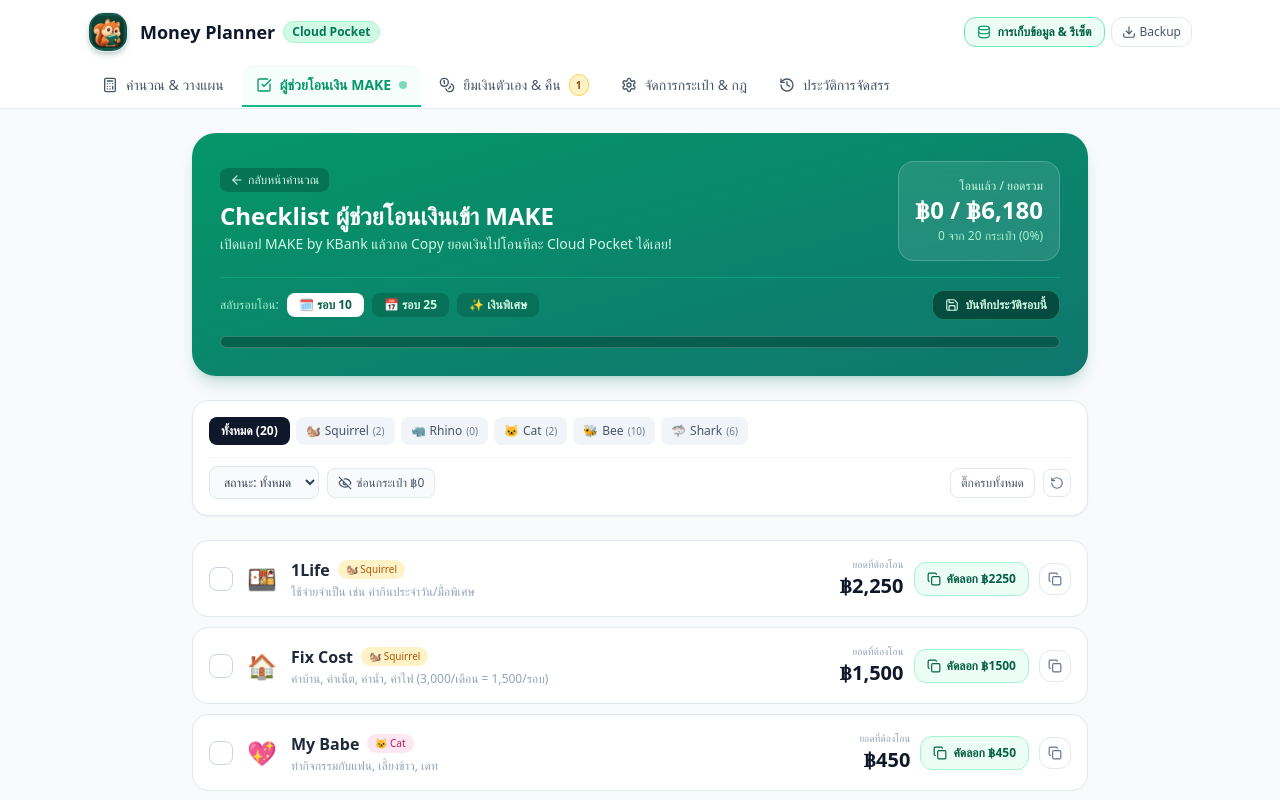
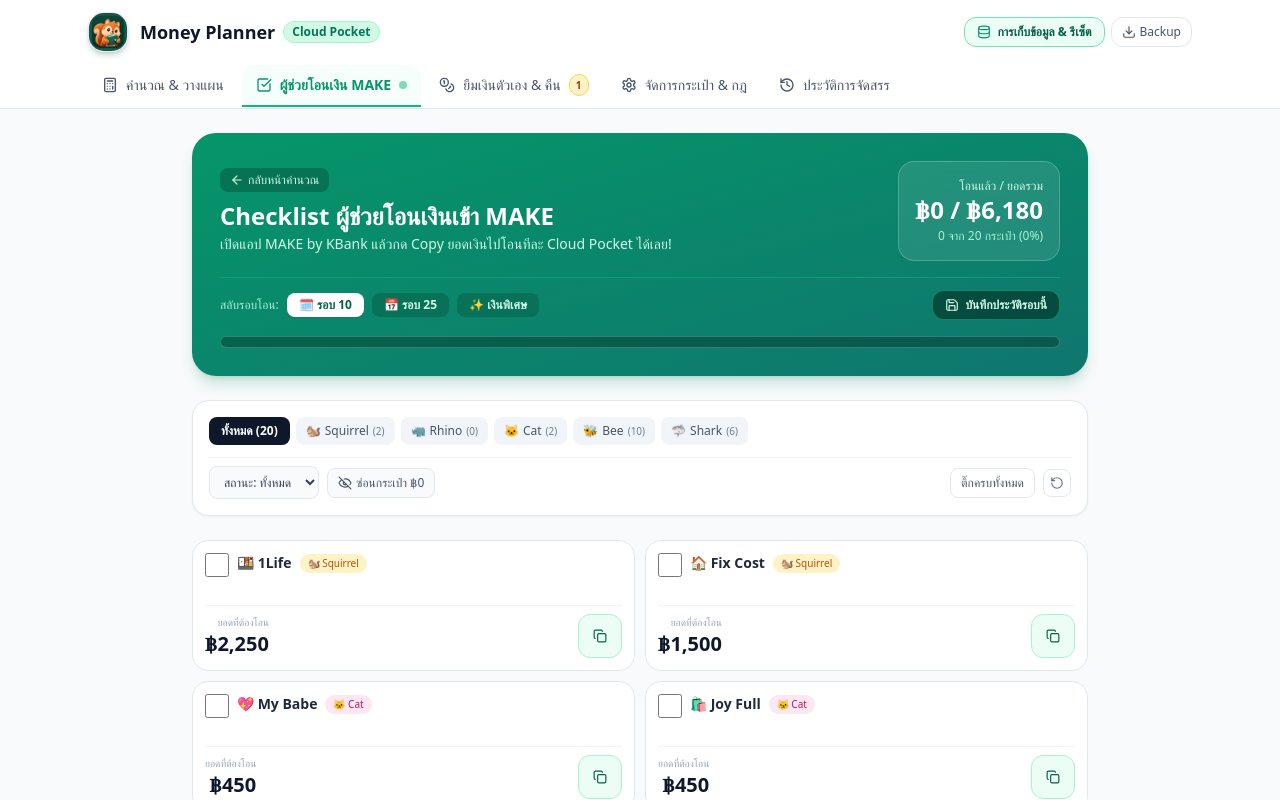
Before and after one commit to snoopy1989doo-source/make-pocket-planner, a React (Vite) app: page / in a window 1280 px wide. Both pictures are taken after a click on the button "ผู้ช่วยโอนเงิน MAKE". Shown: the top 800 px of the page. Built offline with nearby package versions, Linux system fonts and the light colour scheme.

Commit message:
Add pocket suballocation breakdowns

```diff
--- a/src/components/SelfLoanTracker.jsx
+++ b/src/components/SelfLoanTracker.jsx
@@ -411,7 +411,7 @@
               <input
                 type="number"
                 min="0"
-                step="50"
+                step="1"
                 required
                 value={formData.totalAmount === 0 ? '' : formData.totalAmount}
                 placeholder="0"
@@ -432,7 +432,7 @@
               <input
                 type="number"
                 min="0"
-                step="50"
+                step="1"
                 value={formData.paidAmount === 0 ? '' : formData.paidAmount}
                 placeholder="0"
                 onFocus={(e) => e.target.select()}
@@ -469,7 +469,7 @@
                   <input
                     type="number"
                     min="0"
-                    step="50"
+                    step="1"
                     value={formData.amountPerRound === 0 ? '' : formData.amountPerRound}
                     placeholder="0"
                     onFocus={(e) => e.target.select()}
--- a/src/components/TransferChecklist.jsx
+++ b/src/components/TransferChecklist.jsx
@@ -320,9 +320,9 @@
       </div>
 
       {/* Pocket Checklist Rows */}
-      <div className="space-y-2.5">
+      <div className="grid grid-cols-2 gap-2.5">
         {filteredPockets.length === 0 ? (
-          <div className="bg-white rounded-2xl border border-slate-200 p-8 text-center text-slate-500 text-sm">
+          <div className="col-span-2 bg-white rounded-2xl border border-slate-200 p-8 text-center text-slate-500 text-sm">
             <p className="font-semibold text-slate-700 mb-1">
               ไม่มีกระเป๋าเงินในตัวกรองนี้
             </p>
@@ -343,8 +343,7 @@
             return (
               <div
                 key={pocket.id}
-                onClick={() => !isZero && toggleCheck(pocket.id)}
-                className={`bg-white rounded-2xl border p-4 transition-all flex flex-col sm:flex-row sm:items-center justify-between gap-3 select-none group ${
+                className={`min-w-0 bg-white rounded-2xl border p-3 transition-all flex flex-col justify-between gap-2 select-none group ${
                   isZero
                     ? 'opacity-40 bg-slate-50/70 border-slate-200 cursor-default'
                     : isDone
@@ -353,41 +352,45 @@
                 }`}
               >
                 {/* Left: Checkbox + Pocket Details */}
-                <div className="flex items-center gap-3.5 min-w-0">
-                  <div
-                    className={`w-6 h-6 rounded-lg border flex items-center justify-center transition-all flex-shrink-0 ${
-                      isZero
-                        ? 'border-slate-200 bg-slate-100 text-transparent'
-                        : isDone
-                        ? 'bg-emerald-600 border-emerald-600 text-white shadow-sm'
-                        : 'border-slate-300 bg-white group-hover:border-emerald-500'
-                    }`}
-                  >
-                    {isDone && !isZero && <Check className="w-4 h-4 stroke-[3]" />}
-                  </div>
-
-                  <span className="text-2xl flex-shrink-0">{pocket.emoji || '📁'}</span>
+                <label className="flex items-start gap-2 min-w-0 min-h-11 cursor-pointer">
+                  <input type="checkbox" checked={isDone} disabled={isZero}
+                    onChange={() => toggleCheck(pocket.id)}
+                    aria-label={`โอนแล้ว ${pocket.name}`}
+                    className="w-6 h-6 shrink-0 accent-emerald-600" />
 
                   <div className="min-w-0">
                     <div className="flex items-center gap-2 flex-wrap">
-                      <span className={`font-bold text-sm sm:text-base ${isDone ? 'line-through text-slate-400' : 'text-slate-800'}`}>
-                        {pocket.name}
+                      <span className={`break-words font-bold text-sm ${isDone ? 'line-through text-slate-400' : 'text-slate-800'}`}>
+                        {pocket.emoji} {pocket.name}
                       </span>
                       <span className={`text-[10px] px-2 py-0.5 rounded-full font-medium ${category?.badgeBg} ${category?.textColor}`}>
                         {category?.emoji} {category?.name}
                       </span>
                     </div>
-                    {pocket.description && (
-                      <p className="text-xs text-slate-400 truncate mt-0.5">
-                        {pocket.description}
-                      </p>
-                    )}
                   </div>
-                </div>
+                </label>
+
+                {(pocket.suballocations || []).length > 0 && (
+                  <div className="space-y-1 rounded-lg bg-slate-50 p-2 text-[10px] text-slate-600">
+                    {(pocket.suballocations || []).map((item) => (
+                      <div key={item.id} className="flex justify-between gap-2">
+                        <span className="truncate">{item.name || 'ยังไม่ตั้งชื่อ'}</span>
+                        <span className="shrink-0 font-semibold">{formatMoney(Number(item[currentMode]) || 0)}</span>
+                      </div>
+                    ))}
+                    {(() => {
+                      const subTotal = pocket.suballocations.reduce((sum, item) => sum + (Number(item[currentMode]) || 0), 0);
+                      const difference = Math.round((pocket.allocatedAmount - subTotal) * 100) / 100;
+                      return <div className={`border-t border-slate-200 pt-1 font-semibold ${Math.abs(difference) < 0.01 ? 'text-emerald-700' : 'text-amber-700'}`}>
+                        {Math.abs(difference) < 0.01 ? 'แจกแจงครบตามยอดกระเป๋า' : `${difference > 0 ? 'ยังแจกแจง' : 'รายการย่อยเกิน'} ${formatMoney(Math.abs(difference))}`}
+                      </div>;
+                    })()}
+                  </div>
+                )}
 
                 {/* Right: Copy Buttons & Amount */}
                 <div
-                  className="flex items-center justify-between sm:justify-end gap-2.5 pt-2 sm:pt-0 border-t sm:border-t-0 border-slate-100"
+                  className="flex flex-wrap items-center justify-between gap-1 pt-2 border-t border-slate-100"
                   onClick={(e) => e.stopPropagation()}
                 >
                   <div className="text-left sm:text-right">
@@ -395,7 +398,7 @@
                     <span className={`text-lg sm:text-xl font-bold font-mono-numeric ${
                       isZero ? 'text-slate-400' : isDone ? 'text-emerald-700' : 'text-slate-900'
                     }`}>
-                      {formatMoney(pocket.allocatedAmount)}
+                      {formatMoney(pocket.allocatedAmount, !Number.isInteger(pocket.allocatedAmount))}
                     </span>
                   </div>
 
@@ -403,7 +406,7 @@
                   <button
                     disabled={isZero}
                     onClick={() => handleCopyAmount(pocket)}
-                    className={`inline-flex items-center gap-1.5 px-3 py-2 rounded-xl text-xs font-semibold transition-all shadow-xs ${
+                    className={`inline-flex items-center justify-center min-h-11 min-w-11 p-2 rounded-xl text-xs font-semibold transition-all shadow-xs ${
                       isZero
                         ? 'bg-slate-100 text-slate-400 cursor-not-allowed'
                         : isAmtCopied
@@ -411,28 +414,19 @@
                         : 'bg-emerald-50 hover:bg-emerald-100 text-emerald-800 border border-emerald-200'
                     }`}
                     title="คัดลอกตัวเลขยอดเงิน"
+                    aria-label={`คัดลอกยอด ${pocket.name} ${pocket.allocatedAmount} บาท`}
                   >
                     {isAmtCopied ? (
                       <>
                         <Check className="w-3.5 h-3.5" />
-                        <span>คัดลอกแล้ว!</span>
                       </>
                     ) : (
                       <>
                         <Copy className="w-3.5 h-3.5" />
-                        <span>คัดลอก ฿{pocket.allocatedAmount}</span>
                       </>
                     )}
                   </button>
 
-                  {/* Copy Pocket Name Button */}
-                  <button
-                    onClick={() => handleCopyName(pocket)}
-                    className="p-2 rounded-xl border border-slate-200 text-slate-500 hover:text-slate-700 hover:bg-slate-50 transition-colors"
-                    title="คัดลอกชื่อกระเป๋า"
-                  >
-                    {isNameCopied ? <Check className="w-3.5 h-3.5 text-emerald-600" /> : <Copy className="w-3.5 h-3.5" />}
-                  </button>
                 </div>
 
               </div>
```
Also changed, not shown: src/components/PocketManager.jsx (+73 -1 lines).
